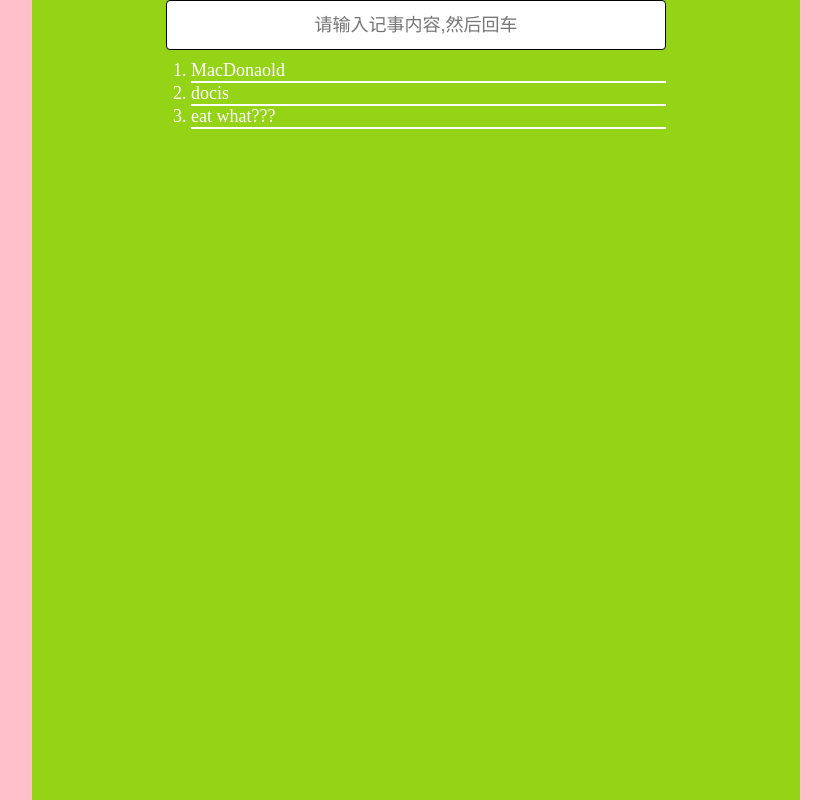
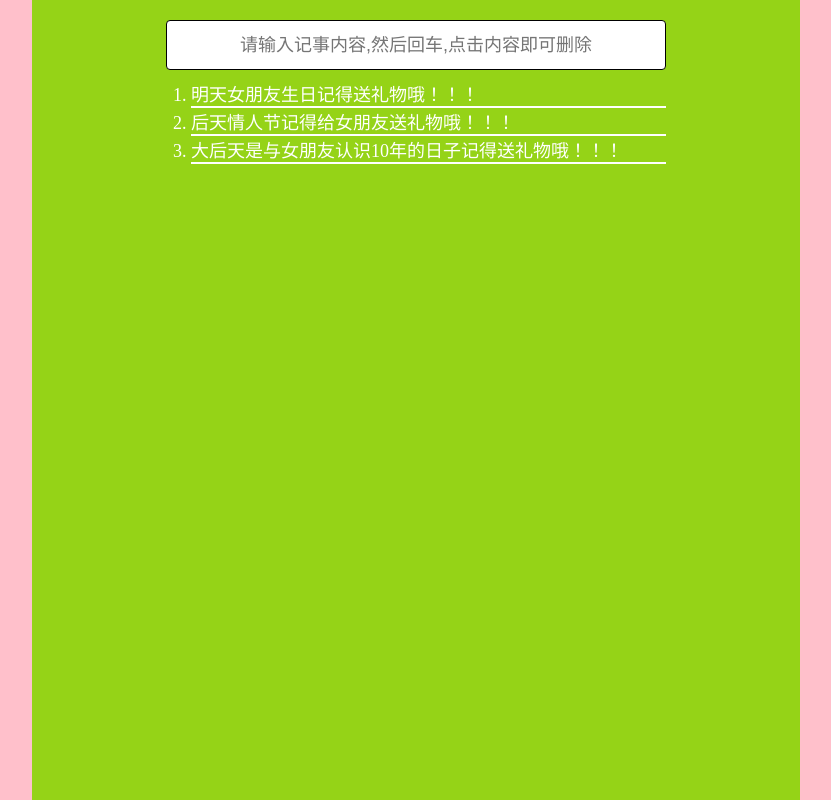
Before and after one commit to wangyongjie2017/ToDoMVC, a plain HTML site: page index.html in a window 1280 px wide. Shown: the whole page, without its empty margins (224-1055 px from the left). Drawn offline with nearby package versions, Linux system fonts and the light colour scheme.

Commit message:
修改内容
修改内容

```diff
--- a/css/index.css
+++ b/css/index.css
@@ -13,6 +13,9 @@ body{
 	height: 100vh;
 	background-color: #95D317;
 	margin: 0px auto;
+
+	padding-top: 20px;
+
 }
 
 input{
--- a/index.html
+++ b/index.html
@@ -17,7 +17,7 @@
 </head>
 <body>
 	<div class="notepad">
-		<input class="input" type="text" name="" placeholder='请输入记事内容,然后回车'>
+		<input class="input" type="text" name="" placeholder='请输入记事内容,然后回车,点击内容即可删除'>
 		<ol class="wrapper">
 			<!-- <li class="list">一条信息</li> -->
 		</ol>
--- a/js/index.js
+++ b/js/index.js
@@ -12,13 +12,13 @@ $(document).ready(function(){
 		}
 	}
 	var todos = todoStorage.fetch() || [{
-			"name": "eat what???"
+			"name": "大后天是与女朋友认识10年的日子记得送礼物哦！！！"
 		},
 		{
-			"name": "docis"
+			"name": "后天情人节记得给女朋友送礼物哦！！！"
 		},
 		{
-			"name": "MacDonaold"
+			"name": "明天女朋友生日记得送礼物哦！！！"
 		}
 	]
 	for (var i = 0; i < todos.length; i++) {
```
